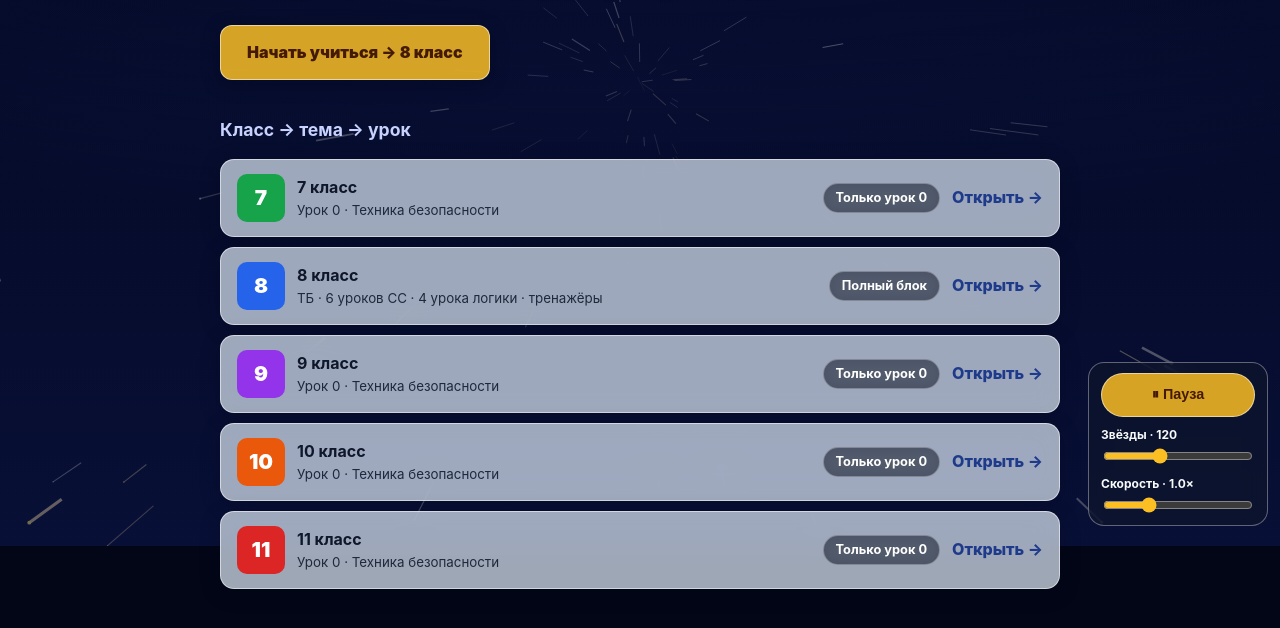
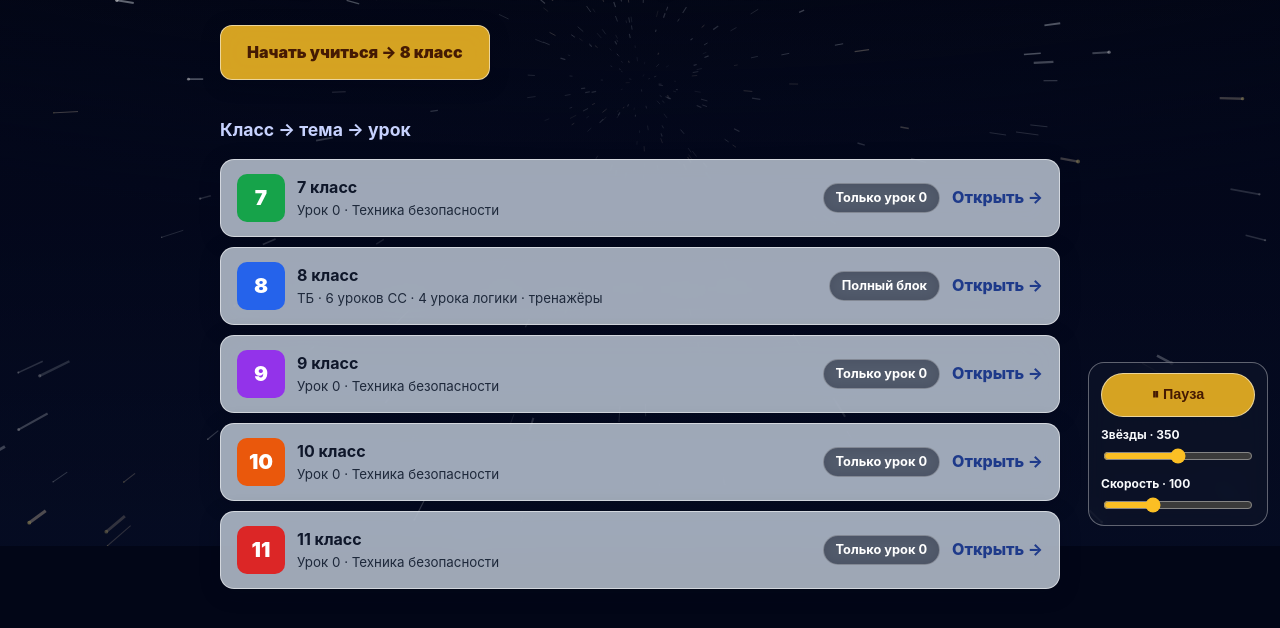
Before and after one commit to NoNameUser00/informatika, an Astro site: page / in a window 1280 px wide. Shown: the part 254-882 px from the top of the page. Built offline with nearby package versions, Linux system fonts and the light colour scheme; Astro itself is replaced by a stand-in of ours; animation ran at ten frames a second.

Commit message:
Космос: скорость 10-300 шаг 10, звёзды 100-600 (дефолт 350), реалистичные хвосты, тёмно-синее небо

```diff
--- a/src/components/SpaceBackground.tsx
+++ b/src/components/SpaceBackground.tsx
@@ -32,33 +32,33 @@ interface Prefs {
 }
 
 const KEY = 'inf-space-v1';
-const MIN_COUNT = 40;
-const MAX_COUNT = 260;
-const MIN_SPEED = 0.2;
-const MAX_SPEED = 3;
+const MIN_COUNT = 100;
+const MAX_COUNT = 600;
+const MIN_SPEED = 10;
+const MAX_SPEED = 300;
+const DEFAULT_SPEED = 100; // = старая 1.0×
 
 function loadPrefs(): Prefs {
   const fallback: Prefs = {
     paused:
       typeof window !== 'undefined' &&
       window.matchMedia('(prefers-reduced-motion: reduce)').matches,
-    count: 120,
-    speed: 1,
+    count: 350,
+    speed: DEFAULT_SPEED,
   };
   try {
     const raw = localStorage.getItem(KEY);
     if (!raw) return fallback;
     const v = JSON.parse(raw);
+    let speed = typeof v.speed === 'number' ? v.speed : fallback.speed;
+    if (speed < MIN_SPEED) speed *= 100; // миграция со старой шкалы 0.2–3
     return {
       paused: typeof v.paused === 'boolean' ? v.paused : fallback.paused,
       count:
         typeof v.count === 'number'
           ? Math.min(MAX_COUNT, Math.max(MIN_COUNT, v.count))
           : fallback.count,
-      speed:
-        typeof v.speed === 'number'
-          ? Math.min(MAX_SPEED, Math.max(MIN_SPEED, v.speed))
-          : fallback.speed,
+      speed: Math.min(MAX_SPEED, Math.max(MIN_SPEED, speed)),
     };
   } catch {
     return fallback;
@@ -68,7 +68,7 @@ function loadPrefs(): Prefs {
 export default function SpaceBackground() {
   const ref = useRef<HTMLCanvasElement>(null);
   const [prefs, setPrefs] = useState<Prefs>(() =>
-    typeof window === 'undefined' ? { paused: false, count: 120, speed: 1 } : loadPrefs(),
+    typeof window === 'undefined' ? { paused: false, count: 350, speed: DEFAULT_SPEED } : loadPrefs(),
   );
   const prefsRef = useRef(prefs);
   prefsRef.current = prefs;
@@ -200,20 +200,22 @@ export default function SpaceBackground() {
       ctx.stroke();
     };
 
-    const paint = (t: number, speedK: number) => {
+    const paint = (t: number, speedRaw: number) => {
+      const k = speedRaw / 100; // 0.1…3, дефолт 1
       const bg = ctx.createLinearGradient(0, 0, 0, h);
-      bg.addColorStop(0, '#020617');
-      bg.addColorStop(0.55, '#0b1445');
-      bg.addColorStop(1, '#101c5e');
+      bg.addColorStop(0, '#01030a');
+      bg.addColorStop(0.55, '#050a20');
+      bg.addColorStop(1, '#0a1330');
       ctx.fillStyle = bg;
       ctx.fillRect(0, 0, w, h);
 
       const cx = w * 0.5;
       const cy = h * 0.42;
       const maxR = Math.hypot(Math.max(cx, w - cx), Math.max(cy, h - cy));
-      // На большой скорости шлейфы длиннее и ярче, на медленной — почти точки.
-      const stretch = 0.3 + speedK * 0.9;
-      const glow = 0.75 + Math.min(0.45, speedK * 0.15);
+      // Хвост растёт со скоростью нелинейно: на первых делениях почти
+      // точки, на максимуме — до ~четверти радиуса, но не на весь экран.
+      const trailK = Math.pow(k, 1.4);
+      const glow = 0.55 + Math.min(0.45, k * 0.15);
 
       for (const b of bodies) (b.kind === 'planet' ? drawPlanet : drawHole)(b, t);
 
@@ -221,7 +223,7 @@ export default function SpaceBackground() {
         const r = s.dist * maxR;
         const px = cx + Math.cos(s.angle) * r;
         const py = cy + Math.sin(s.angle) * r;
-        const back = Math.min(0.96, s.dist - (0.012 + s.dist * 0.05) * s.speed * stretch);
+        const back = Math.min(0.96, s.dist - (0.003 + s.dist * 0.035) * s.speed * trailK);
         const br = back * maxR;
         const qx = cx + Math.cos(s.angle) * br;
         const qy = cy + Math.sin(s.angle) * br;
@@ -278,7 +280,7 @@ export default function SpaceBackground() {
       }
 
       for (const s of stars) {
-        s.dist += 0.055 * s.speed * (0.25 + s.dist * 1.6) * fall * p.speed;
+        s.dist += 0.055 * s.speed * (0.25 + s.dist * 1.6) * fall * (p.speed / 100);
         if (s.dist > 1) Object.assign(s, makeStar(), { dist: rnd(0, 0.08) });
       }
 
@@ -320,13 +322,13 @@ export default function SpaceBackground() {
           />
         </label>
         <label className="space-slider">
-          <span>Скорость · {prefs.speed.toFixed(1)}×</span>
+          <span>Скорость · {Math.round(prefs.speed)}</span>
           <input
             type="range"
             min={MIN_SPEED}
             max={MAX_SPEED}
-            step={0.1}
-            value={prefs.speed}
+            step={10}
+            value={Math.round(prefs.speed)}
             onChange={(e) => patch({ speed: Number(e.target.value) })}
             aria-label="Скорость полёта"
           />
```
